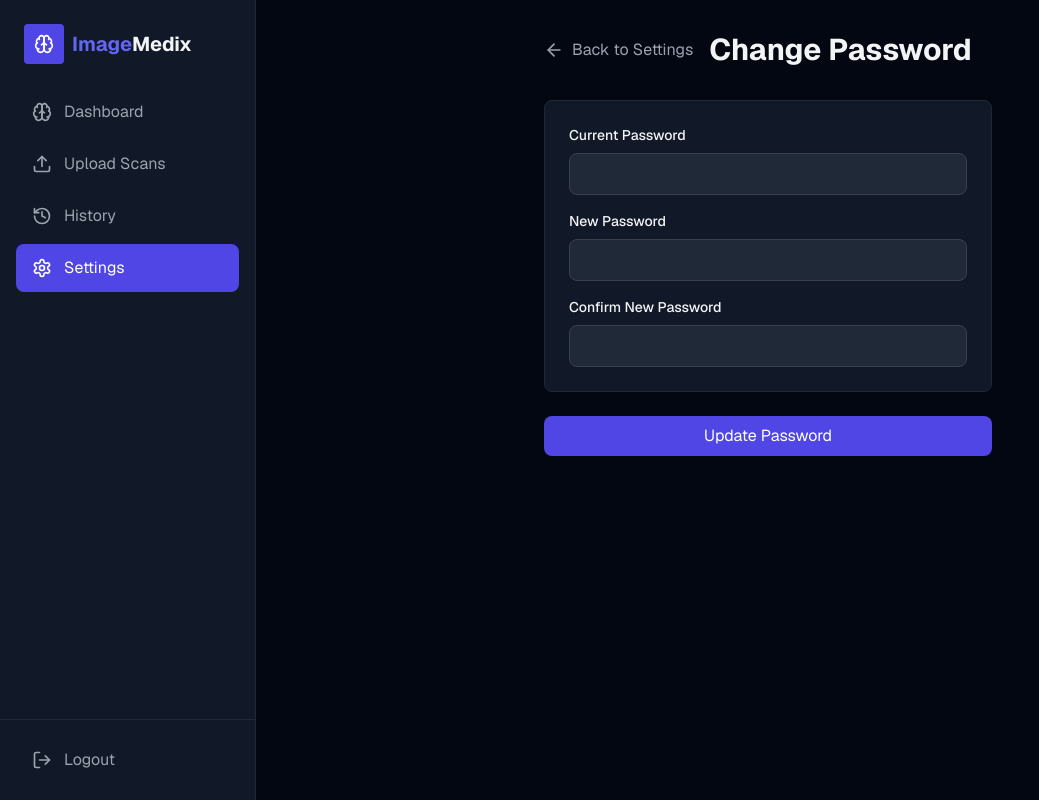
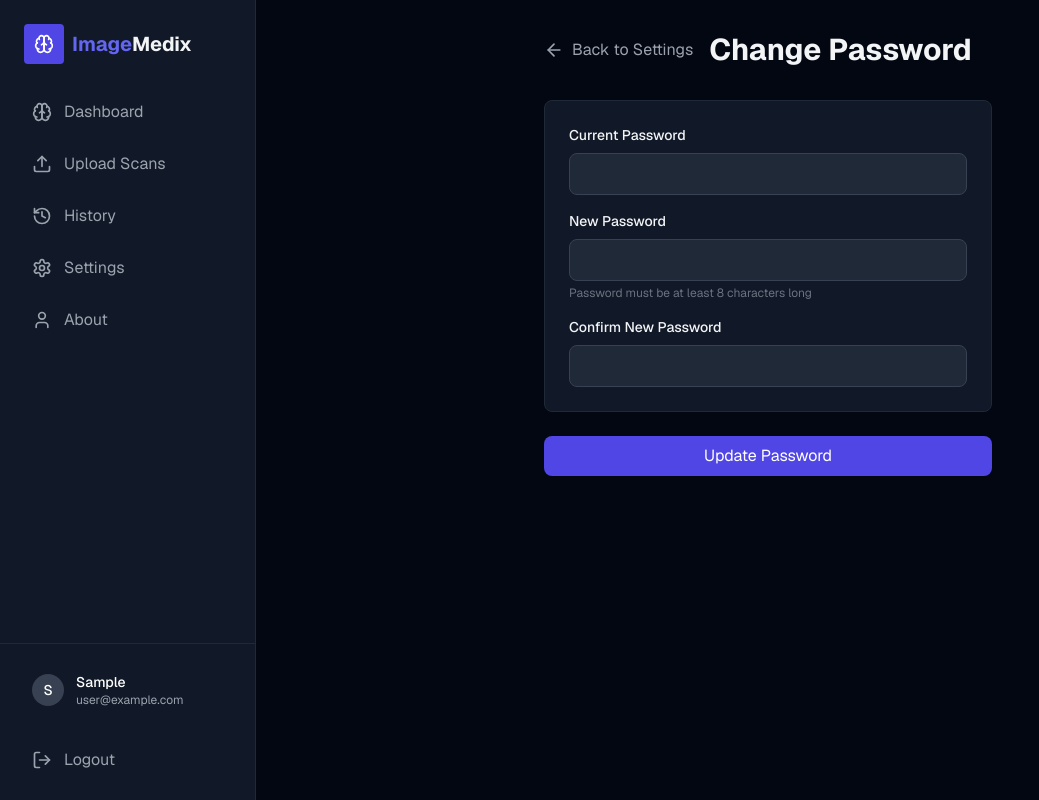
Before and after one commit to htmw/2025S-The-Minions, a Next.js app in the folder code/imagemedix/: page /settings/change-password in a window 1280 px wide. Shown: the whole page, without its empty margins (0-1039 px from the left). Built offline with nearby package versions, Linux system fonts and the light colour scheme; no server answers; sample sign-in values are in the browser's storage.

Commit message:
Update page.tsx

```diff
--- a/code/imagemedix/src/app/settings/change-password/page.tsx
+++ b/code/imagemedix/src/app/settings/change-password/page.tsx
@@ -1,13 +1,16 @@
 'use client';
 
-import { useState } from 'react';
+import { useState, useEffect } from 'react';
 import { useRouter } from 'next/navigation';
 import Link from 'next/link';
-import { auth } from '@/services/api';
+import { useUser } from '@clerk/nextjs';
 import { Brain, Upload, History, Settings, LogOut, Lock, ArrowLeft } from 'lucide-react';
+
+import Sidebar from '@/components/Sidebar';
 
 export default function ChangePasswordPage() {
   const router = useRouter();
+  const { isLoaded, isSignedIn } = useUser();
   const [formData, setFormData] = useState({
     currentPassword: '',
     newPassword: '',
@@ -15,30 +18,53 @@
   });
   const [error, setError] = useState('');
   const [success, setSuccess] = useState('');
-  const [loading, setLoading] = useState(false);
+  const [loading, setLoading] = useState(true);
+
+  useEffect(() => {
+    if (isLoaded) {
+      if (!isSignedIn) {
+        router.push('/auth/login');
+        return;
+      }
+      setLoading(false);
+    }
+  }, [isLoaded, isSignedIn, router]);
 
   const handleSubmit = async (e: React.FormEvent) => {
     e.preventDefault();
     setError('');
     setSuccess('');
-    setLoading(true);
 
     if (formData.newPassword !== formData.confirmPassword) {
       setError('New passwords do not match');
-      setLoading(false);
+      return;
+    }
+
+    if (formData.newPassword.length < 8) {
+      setError('Password must be at least 8 characters long');
       return;
     }
 
     try {
-      // TODO: Implement change password API endpoint
-      setSuccess('Password updated successfully');
+      // Since we're using Clerk for auth, we'll need to implement their password change
+      // For now, we'll just show a success message
+
+      // Simulated success
+      setSuccess('Password updated successfully. Since this is a demo, no actual password was changed.');
+
+      // Clear form
+      setFormData({
+        currentPassword: '',
+        newPassword: '',
+        confirmPassword: '',
+      });
+
+      // Redirect back to settings after a delay
       setTimeout(() => {
         router.push('/settings');
       }, 2000);
     } catch (err: any) {
-      setError(err.response?.data?.message || 'Failed to update password');
-    } finally {
-      setLoading(false);
+      setError('Failed to update password');
     }
   };
 
@@ -47,64 +73,18 @@
     router.push('/auth/login');
   };
 
+  if (loading) {
+    return (
+      <div className="min-h-screen bg-gray-950 text-gray-100 flex items-center justify-center">
+        <div className="w-8 h-8 border-4 border-indigo-500 border-t-transparent rounded-full animate-spin"></div>
+      </div>
+    );
+  }
+
   return (
     <div className="min-h-screen bg-gray-950 text-gray-100">
       {/* Sidebar */}
-      <aside className="fixed inset-y-0 left-0 w-64 bg-gray-900 border-r border-gray-800">
-        <div className="flex flex-col h-full">
-          <div className="p-6">
-            <div className="flex items-center gap-2">
-              <div className="w-10 h-10 rounded bg-indigo-600 flex items-center justify-center">
-                <Brain size={20} className="text-white" />
-              </div>
-              <span className="text-xl font-bold">
-                <span className="text-indigo-500">Image</span>Medix
-              </span>
-            </div>
-          </div>
-
-          <nav className="flex-1 px-4 space-y-1">
-            <Link
-              href="/home"
-              className="flex items-center gap-3 px-4 py-3 text-gray-400 hover:text-white hover:bg-gray-800 rounded-lg transition-colors"
-            >
-              <Brain size={20} />
-              <span>Dashboard</span>
-            </Link>
-            <Link
-              href="/upload"
-              className="flex items-center gap-3 px-4 py-3 text-gray-400 hover:text-white hover:bg-gray-800 rounded-lg transition-colors"
-            >
-              <Upload size={20} />
-              <span>Upload Scans</span>
-            </Link>
-            <Link
-              href="/history"
-              className="flex items-center gap-3 px-4 py-3 text-gray-400 hover:text-white hover:bg-gray-800 rounded-lg transition-colors"
-            >
-              <History size={20} />
-              <span>History</span>
-            </Link>
-            <Link
-              href="/settings"
-              className="flex items-center gap-3 px-4 py-3 text-white bg-indigo-600 rounded-lg"
-            >
-              <Settings size={20} />
-              <span>Settings</span>
-            </Link>
-          </nav>
-
-          <div className="p-4 border-t border-gray-800">
-            <button
-              onClick={handleLogout}
-              className="flex items-center gap-3 px-4 py-3 text-gray-400 hover:text-white hover:bg-gray-800 rounded-lg transition-colors w-full"
-            >
-              <LogOut size={20} />
-              <span>Logout</span>
-            </button>
-          </div>
-        </div>
-      </aside>
+      <Sidebar />
 
       {/* Main Content */}
       <main className="ml-64 p-8">
@@ -161,6 +141,7 @@
                     className="w-full px-4 py-2 bg-gray-800 border border-gray-700 rounded-lg focus:outline-none focus:ring-2 focus:ring-indigo-500"
                     required
                   />
+                  <p className="mt-1 text-xs text-gray-500">Password must be at least 8 characters long</p>
                 </div>
 
                 <div>
@@ -181,10 +162,9 @@
 
             <button
               type="submit"
-              disabled={loading}
-              className="w-full bg-indigo-600 text-white py-2 px-4 rounded-lg hover:bg-indigo-500 transition-colors disabled:opacity-50 disabled:cursor-not-allowed"
+              className="w-full bg-indigo-600 text-white py-2 px-4 rounded-lg hover:bg-indigo-500 transition-colors"
             >
-              {loading ? 'Updating...' : 'Update Password'}
+              Update Password
             </button>
           </form>
         </div>
```
